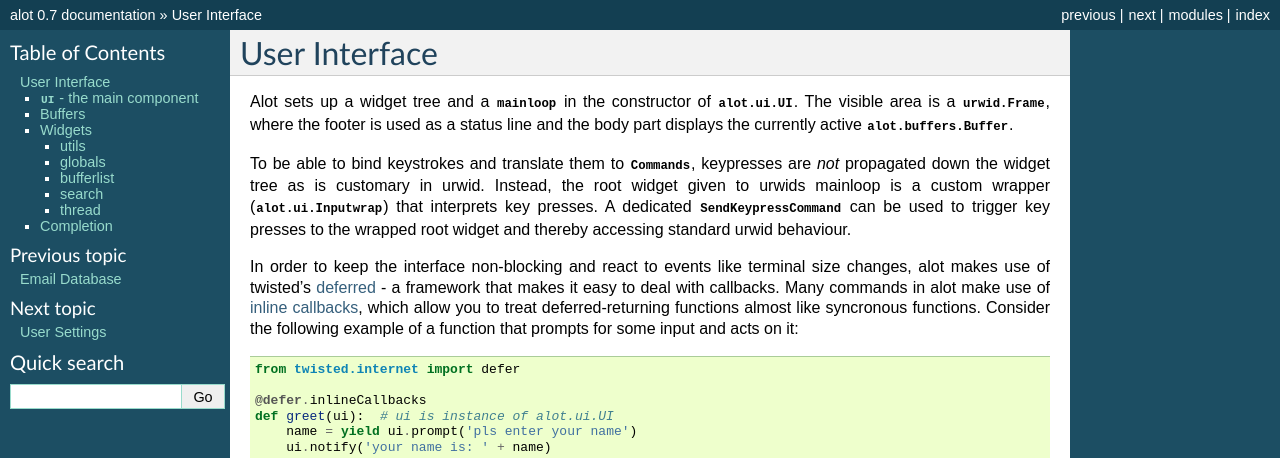
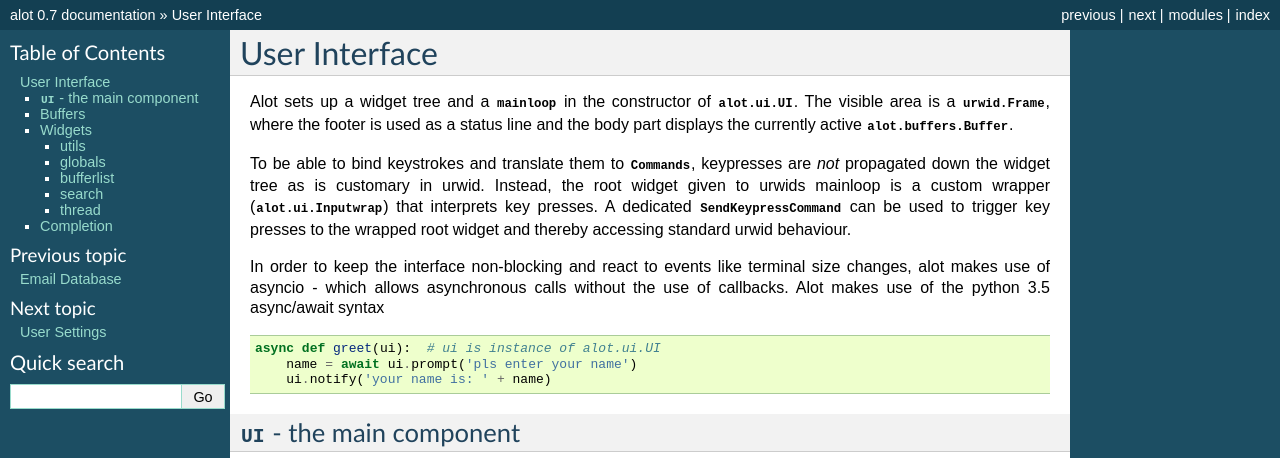
Before and after one commit to pazz/alot, a Sphinx documentation site: the page built from docs/source/api/interface.rst, in a window 1280 px wide and 900 px high, cut to the strip 0-458 px from the top of the window. Built offline with Sphinx 7.4.7, drawn with Linux system fonts in a browser that asks for light colours.

Commit message:
docs: Remove references to twisted
Except for an FAQ entry about it.

```diff
--- a/docs/source/api/conf.py
+++ b/docs/source/api/conf.py
@@ -30,10 +30,6 @@ class Mock(object):
         return Mock() if name not in ('__file__', '__path__') else '/dev/null'
 
 MOCK_MODULES = ['notmuch', 'notmuch.globals',
-                'twisted', 'twisted.internet',
-                'twisted.internet.defer',
-                'twisted.python',
-                'twisted.python.failure',
                 'urwid',
                 'magic',
                 'argparse']
--- a/docs/source/api/interface.rst
+++ b/docs/source/api/interface.rst
@@ -15,22 +15,13 @@ key presses to the wrapped root widget and thereby accessing standard urwid
 behaviour.
 
 In order to keep the interface non-blocking and react to events like
-terminal size changes, alot makes use of twisted's deferred_ - a
-framework that makes it easy to deal with callbacks. Many commands in alot make use of
-`inline callbacks`_, which allow you to treat deferred-returning functions almost like
-syncronous functions. Consider the following example of a function that prompts for some
-input and acts on it:
-
-.. _deferred: http://twistedmatrix.com/documents/current/core/howto/defer.html
-.. _`inline callbacks`: http://twistedmatrix.com/documents/8.1.0/api/twisted.internet.defer.html#inlineCallbacks
+terminal size changes, alot makes use of asyncio - which allows asynchronous calls
+without the use of callbacks. Alot makes use of the python 3.5 async/await syntax
 
 .. code-block:: python
 
-    from twisted.internet import defer
-
-    @defer.inlineCallbacks
-    def greet(ui):  # ui is instance of alot.ui.UI
-        name = yield ui.prompt('pls enter your name')
+    async def greet(ui):  # ui is instance of alot.ui.UI
+        name = await ui.prompt('pls enter your name')
         ui.notify('your name is: ' + name)
 
 
--- a/docs/source/installation.rst
+++ b/docs/source/installation.rst
@@ -9,7 +9,6 @@ A full list of dependencies is below:
 
 * `libmagic and python bindings <http://darwinsys.com/file/>`_, ≥ `5.04`
 * `configobj <http://www.voidspace.org.uk/python/configobj.html>`_, ≥ `4.7.0`
-* `twisted <http://twistedmatrix.com/trac/>`_, ≥ `10.2.0`:
 * `libnotmuch <http://notmuchmail.org/>`_ and it's python bindings, ≥ `0.13`
 * `urwid <http://excess.org/urwid/>`_ toolkit, ≥ `1.3.0`
 * `urwidtrees <https://github.com/pazz/urwidtrees>`_, ≥ `1.0`
@@ -26,11 +25,11 @@ A full list of dependencies is below:
 
 On debian/ubuntu the rest are packaged as::
 
-  python-setuptools python-magic python-configobj python-twisted python-notmuch python-urwid python-gpg
+  python-setuptools python-magic python-configobj python-notmuch python-urwid python-gpg
 
 On fedora/redhat these are packaged as::
 
-  python-setuptools python-magic python-configobj python-twisted python-notmuch python-urwid python-gpg
+  python-setuptools python-magic python-configobj python-notmuch python-urwid python-gpg
 
 Alot uses `mailcap <http://en.wikipedia.org/wiki/Mailcap>`_ to look up mime-handler for inline
 rendering and opening of attachments.  For a full description of the maicap protocol consider the
```
Also changed, not shown: docs/source/conf.py (+1 -6 lines), docs/source/faq.rst (+9 -0 lines).
